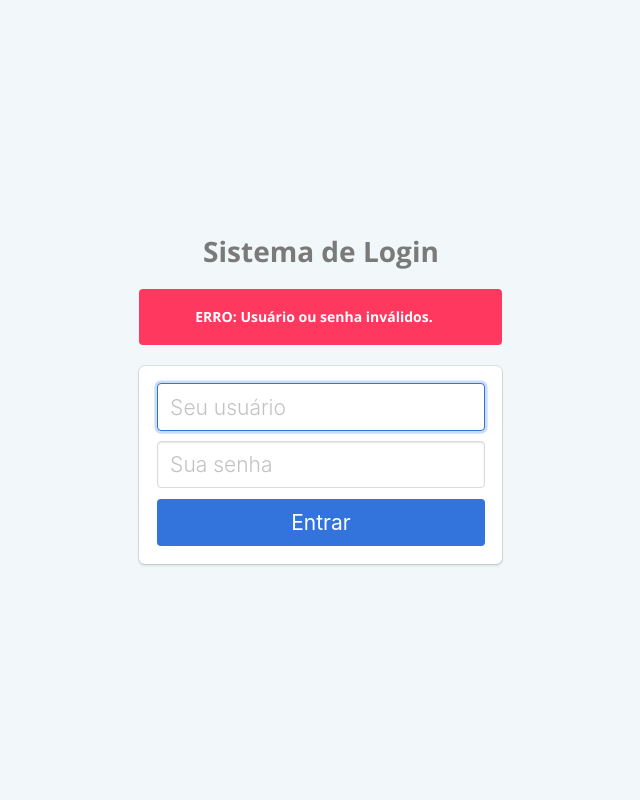
After one commit to Gersonline/BoOn, a PHP site: page /XE/Menu.php in a window 1280 px wide. The commit adds this page. Shown: the whole page, without its empty margins (319-959 px from the left). Run offline with PHP 8.4, Linux system fonts and the light colour scheme.

Commit message:
Alteração de arquivos

```diff
--- /dev/null
+++ b/site/Menu.php
@@ -0,0 +1,45 @@
+<!DOCTYPE html>
+<html>
+
+<head>
+    <meta charset="utf-8">
+    <meta http-equiv="X-UA-Compatible" content="IE=edge">
+    <meta name="viewport" content="width=device-width, initial-scale=1">
+    <title>Sistema de Login - PHP</title>
+    <link href="https://fonts.googleapis.com/css?family=Open+Sans:300,400,700" rel="stylesheet">
+    <link rel="stylesheet" href="css/bulma.min.css" />
+    <link rel="stylesheet" type="text/css" href="css/login.css">
+</head>
+
+<body>
+    <section class="hero is-success is-fullheight">
+        <div class="hero-body">
+            <div class="container has-text-centered">
+                <div class="column is-4 is-offset-4">
+                    <h3 class="title has-text-grey">Sistema de Login</h3>
+                    <div class="notification is-danger">
+                      <p>ERRO: Usuário ou senha inválidos.</p>
+                    </div>
+                    <div class="box">
+                        <form action="login.php" method="POST">
+                            <div class="field">
+                                <div class="control">
+                                    <input name="usuario" name="text" class="input is-large" placeholder="Seu usuário" autofocus="">
+                                </div>
+                            </div>
+
+                            <div class="field">
+                                <div class="control">
+                                    <input name="senha" class="input is-large" type="password" placeholder="Sua senha">
+                                </div>
+                            </div>
+                            <button type="submit" class="button is-block is-link is-large is-fullwidth">Entrar</button>
+                        </form>
+                    </div>
+                </div>
+            </div>
+        </div>
+    </section>
+</body>
+
+</html>
--- a/site/index.php
+++ b/site/index.php
@@ -41,6 +41,6 @@
             <li><a href="#">Contato</a></li>
         </ul>
     </nav>
-        <?php include 'Menu.html';?>
+        <?php include 'Menu.php';?>
 </body>
 </html>
--- a/site/verifica_login.php
+++ b/site/verifica_login.php
@@ -2,6 +2,6 @@
 session_start();
 if(!$_SESSION['usuario'])
 {
-	header('Location: index.php');
+	header('Location: menu.html');
 	exit();
 }
```
